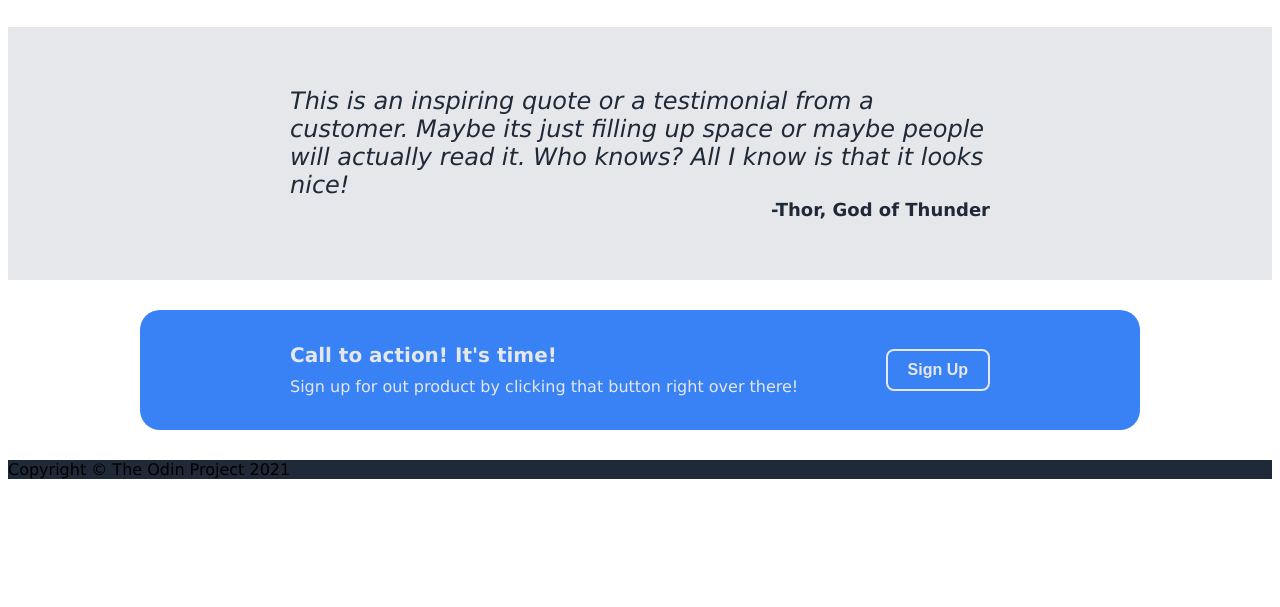
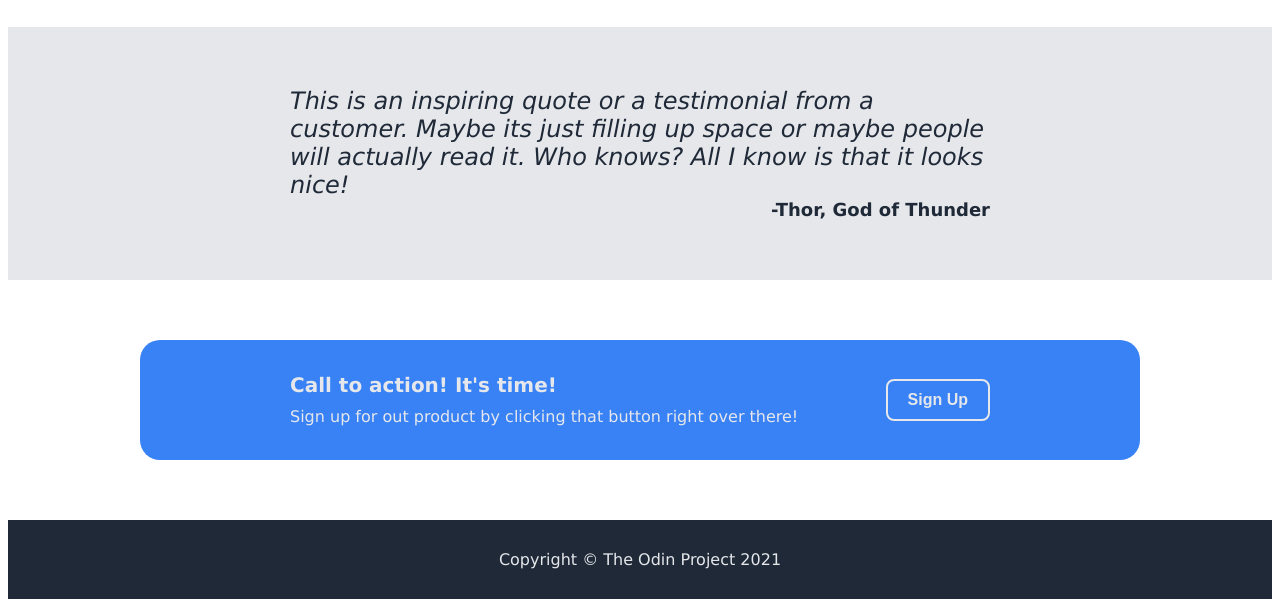
Before and after one commit to ziko1905/landing-page-exercise, a plain HTML site: page index.html in a window 1280 px wide. Shown: the part 724-1331 px from the top of the page. Before the commit the page ends 1211 px from the top, so only its background shows below. Drawn offline with Linux system fonts and the light colour scheme.

Commit message:
Be at its final form

```diff
--- a/index.html
+++ b/index.html
@@ -49,6 +49,6 @@
                 <button class="action">Sign Up</button>
             </div>
         </div>
-        <div class="footer"> Copyright © The Odin Project 2021</div>
+        <div class="footer white"> Copyright © The Odin Project 2021</div>
     </body>
 </html>
--- a/styles.css
+++ b/styles.css
@@ -143,7 +143,7 @@ a {
     box-sizing: border-box;
     align-items: center;
     justify-content: space-between;
-    margin: 30px auto;
+    margin: 60px auto;
     background-color: #3882f6;
     padding: 20px 150px;
     width: 1000px;
@@ -169,3 +169,10 @@ a {
     border-color: #E5E7EB;
     border-style: solid;
 }
+
+/* This is footer section */
+.footer {
+    padding: 30px;
+    text-align: center;
+    font-size: 16px;
+}
```
